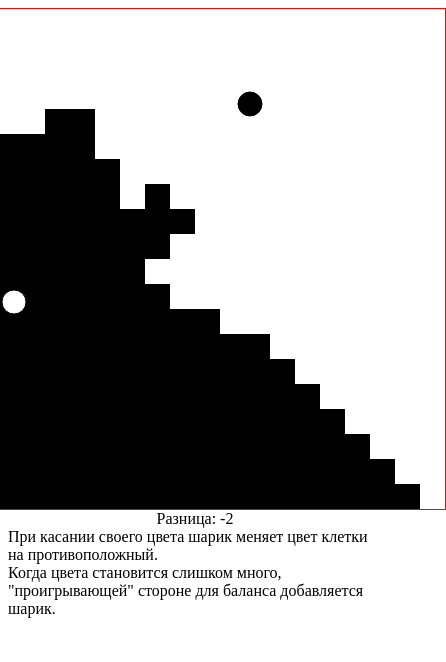
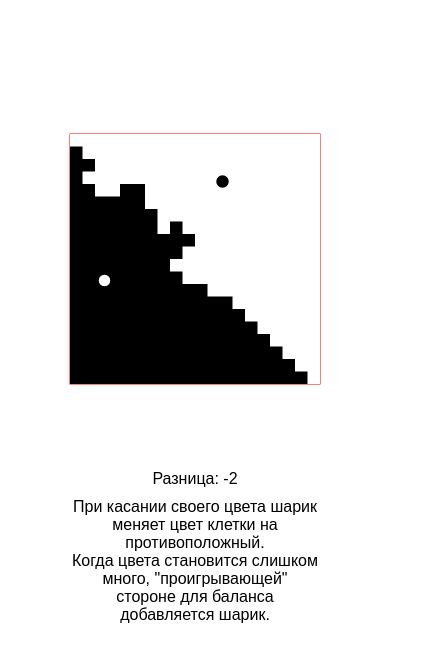
Before and after one commit to Chlorine355/Yin-Yang-Ping-Pong, a plain HTML site: page index.html in a window 390 px wide. Shown: the whole page, 446 px wide, since content can reach past the window. Drawn offline with Linux system fonts and the light colour scheme.

Commit message:
something like design

```diff
--- a/index.html
+++ b/index.html
@@ -1,6 +1,7 @@
 <!DOCTYPE html>
 <html lang="en" dir="ltr">
   <head>
+    <meta name="viewport" content="width=device-width, initial-scale=1">
     <meta charset="utf-8">
     <link rel="stylesheet" href="./style.css">
     <title>инь ян пинг понг</title>
--- a/style.css
+++ b/style.css
@@ -1,6 +1,9 @@
 #canvas {
   border: 1px solid red;
   display: block;
+  @media (max-width: 600px) {
+    scale: 0.5
+  }
 }
 
 #main {
@@ -8,4 +11,15 @@
   width: 100%;
   flex-direction: column;
   align-items: center;
+  gap: 10px;
 }
+
+#main div {
+  font-size: 16px;
+  font-family: sans-serif;
+  text-align: center;
+  @media (max-width: 600px) {
+    width: 66%;
+    transform: translateY(-50px);
+  }
+}
```
